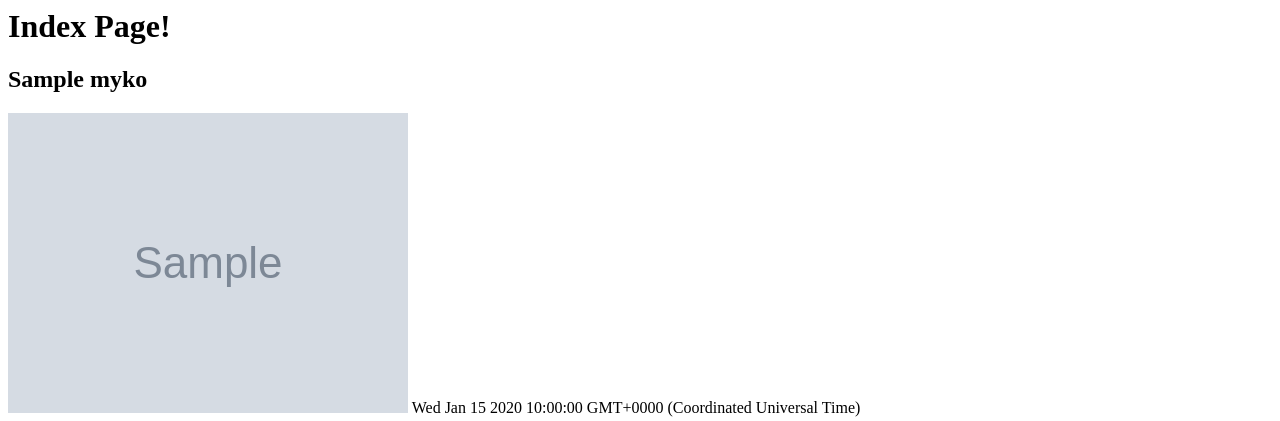
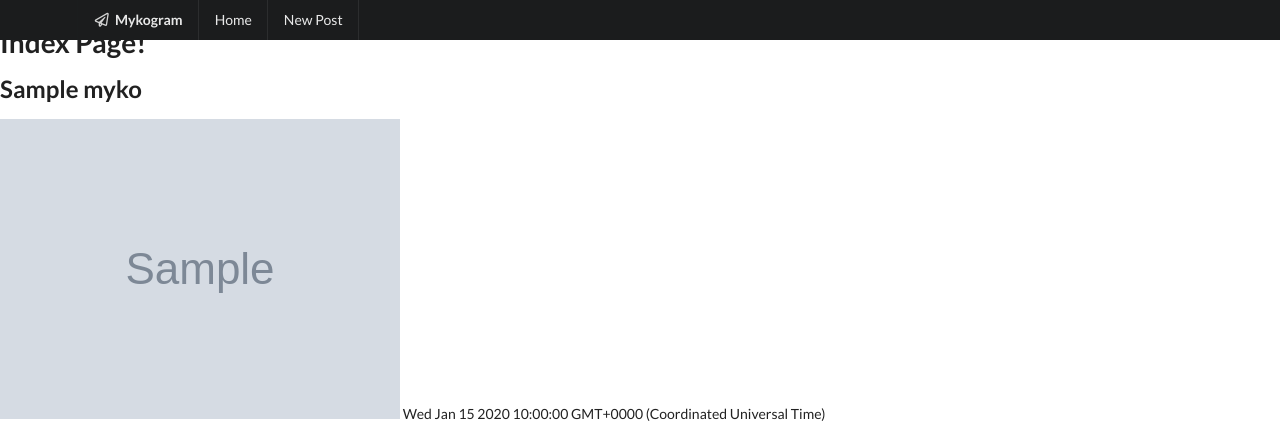
Before and after one commit to Nikolas9896/web_developer_boot_camp, a Node server app: page /mykos in a window 1280 px wide. Shown: the top 421 px of the page. Run offline with Node 20, Linux system fonts and the light colour scheme; tables that the repository leaves empty hold one stand-in row (values such as "Sample post"); grey boxes marked "Sample" are stand-in pictures; some libraries are stand-ins or nearby versions.

Commit message:
add menu and header and footer partials

```diff
--- a/RESTful_SemanticUI/views/index.ejs
+++ b/RESTful_SemanticUI/views/index.ejs
@@ -1,3 +1,4 @@
+<% include partials/header %>
 <h1>Index Page!</h1>
 
 <% mykos.forEach((myko) => { %>
@@ -12,3 +13,5 @@
 
 
 <% }); %>
+
+<% include partials/footer %>
--- /dev/null
+++ b/RESTful_SemanticUI/views/partials/footer.ejs
@@ -0,0 +1,3 @@
+
+</body>
+</html>
--- /dev/null
+++ b/RESTful_SemanticUI/views/partials/header.ejs
@@ -0,0 +1,19 @@
+<!DOCTYPE html>
+<html lang="en">
+<head>
+    <meta charset="UTF-8">
+    <meta name="viewport" content="width=device-width, initial-scale=1.0">
+    <meta http-equiv="X-UA-Compatible" content="ie=edge">
+    <title>Document</title>
+    <link rel="stylesheet" type="text/css" href="https://cdnjs.cloudflare.com/ajax/libs/semantic-ui/2.4.1/semantic.css">
+    <link rel="stylesheet" type="text/css" href="stylesheets/app.css">
+</head>
+<body>
+    <div class="ui fixed inverted menu">
+        <div class="ui container">
+            <div class="header item"><i class="paper plane outline icon"></i>Mykogram</div>
+            <a href="/" class="item">Home</a>
+            <a href="/mykos/new" class="item">New Post</a>
+        </div>
+
+    </div>
```
